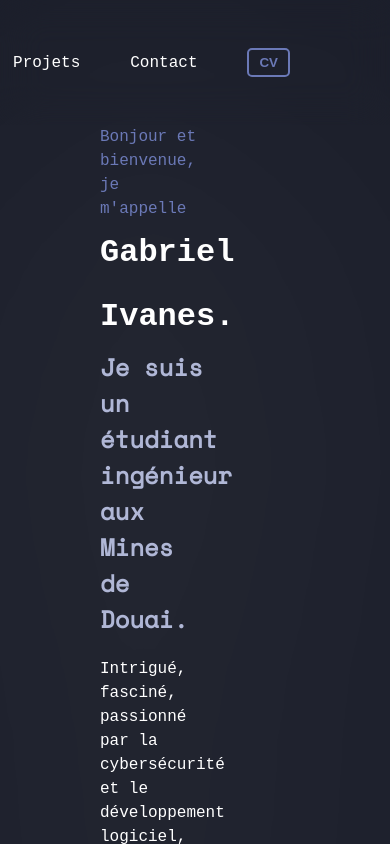
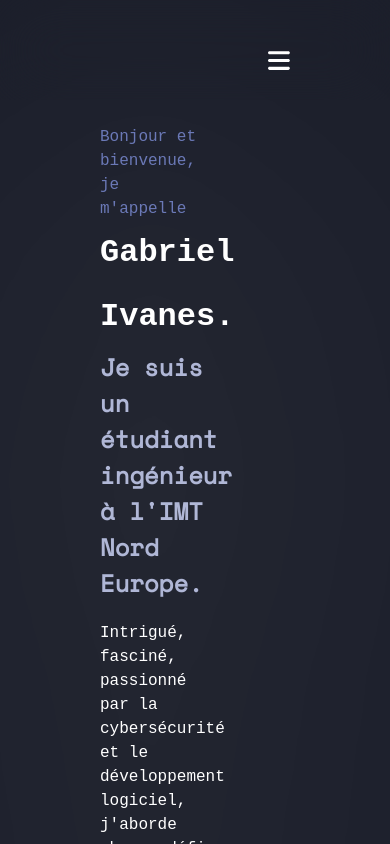
Before and after one commit to GabrielIvanes/portfolio, a React (Vite) app: page / in a window 390 px wide. Shown: the top 844 px of the page. Built offline with nearby package versions, Linux system fonts and the light colour scheme; a web font is replaced by a local one.

Commit message:
header responsive v1

```diff
--- a/package.json
+++ b/package.json
@@ -10,6 +10,9 @@
     "preview": "vite preview"
   },
   "dependencies": {
+    "@fortawesome/fontawesome-svg-core": "^6.5.1",
+    "@fortawesome/free-solid-svg-icons": "^6.5.1",
+    "@fortawesome/react-fontawesome": "^0.2.0",
     "react": "^18.2.0",
     "react-dom": "^18.2.0",
     "react-router-dom": "^6.22.0"
--- a/src/components/layouts/header/Header.tsx
+++ b/src/components/layouts/header/Header.tsx
@@ -1,5 +1,9 @@
 import { Link, useLocation } from 'react-router-dom';
+import { FontAwesomeIcon } from '@fortawesome/react-fontawesome';
+import { faBars, faXmark } from '@fortawesome/free-solid-svg-icons';
+
 import './header.css';
+import { useState } from 'react';
 
 interface Location {
 	url: string;
@@ -8,7 +12,12 @@ interface Location {
 
 function Header() {
 	const location = useLocation();
-	console.log(location);
+	const [isNavBarOpen, setIsNavBarOpen] = useState<boolean>(
+		window.innerWidth > 1050
+	);
+	const [isResponsive, setIsResponsive] = useState<boolean>(
+		window.innerWidth < 1050
+	);
 
 	const locations: Location[] = [
 		{ url: '/', name: 'Accueil' },
@@ -18,8 +27,27 @@ function Header() {
 		{ url: '/contact', name: 'Contact' },
 	];
 
+	function handleResize() {
+		setIsResponsive(window.innerWidth < 1050);
+		setIsNavBarOpen(window.innerWidth > 1050);
+	}
+
+	function handleBarsAndXMarkClick() {
+		setIsNavBarOpen(!isNavBarOpen);
+	}
+
+	window.addEventListener('resize', handleResize);
+
 	return (
 		<header>
+			{isNavBarOpen ? (
+				<>
+					{isResponsive && (
+						<div className='xMark' onClick={handleBarsAndXMarkClick}>
+							<FontAwesomeIcon icon={faXmark} />
+						</div>
+					)}
+
 					{locations.map((loc, index) => (
 						<Link key={index} to={loc.url}>
 							<div className={location.pathname === loc.url ? 'active' : ''}>
@@ -27,9 +55,17 @@ function Header() {
 							</div>
 						</Link>
 					))}
-			<div>
-				<button>CV</button>
+
+					<div className='resume'>
+						<button>CV Dev</button>
+						<button>CV Cybersécurité</button>
 					</div>
+				</>
+			) : (
+				<div className='bars' onClick={handleBarsAndXMarkClick}>
+					<FontAwesomeIcon icon={faBars} />
+				</div>
+			)}
 		</header>
 	);
 }
--- a/src/components/layouts/header/header.css
+++ b/src/components/layouts/header/header.css
@@ -1,4 +1,5 @@
 header {
+	position: relative;
 	display: flex;
 	justify-content: flex-end;
 	align-items: center;
@@ -7,8 +8,28 @@ header {
 	height: 125px;
 	width: 100%;
 	position: fixed;
-	backdrop-filter: blur(20px);
+	backdrop-filter: blur(30px);
 	z-index: 1;
+}
+
+header .resume {
+	display: flex;
+	justify-content: center;
+	align-items: center;
+	gap: 10px;
+}
+
+/* header .resume button:last-child {
+	margin-left: 10px;
+} */
+
+header .bars,
+header .xMark {
+	position: absolute;
+	font-size: 25px;
+	cursor: pointer;
+	right: 100px;
+	top: 48px;
 }
 
 header a {
@@ -21,3 +42,11 @@ header .active {
 	color: var(--accent-color);
 	transition: var(--transition);
 }
+
+@media screen and (max-width: 1050px) {
+	header {
+		height: fit-content;
+		flex-direction: column;
+		padding: 50px 0;
+	}
+}
--- a/src/pages/Home.tsx
+++ b/src/pages/Home.tsx
@@ -7,7 +7,7 @@ function Home() {
 				<div>
 					<p>Bonjour et bienvenue, je m'appelle</p>
 					<h1>Gabriel Ivanes.</h1>
-					<h2>Je suis un étudiant ingénieur aux Mines de Douai.</h2>
+					<h2>Je suis un étudiant ingénieur à l'IMT Nord Europe.</h2>
 				</div>
 				<div>
 					Intrigué, fasciné, passionné par la cybersécurité et le développement
```
Also changed, not shown: 1 other file (tests, documents, lock files or other folders). Lines whose indentation alone changed are shown as unchanged.
